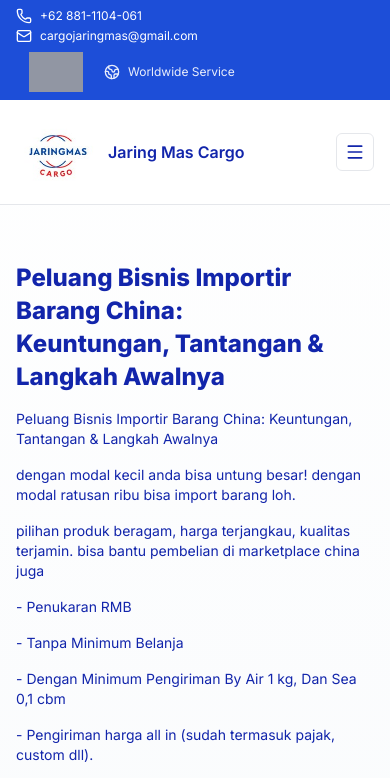
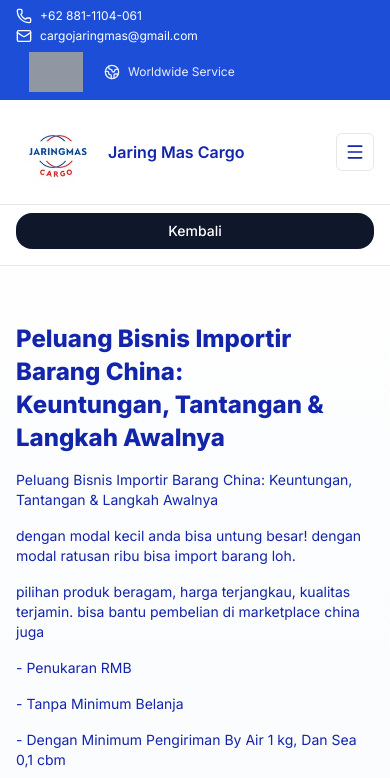
Before and after one commit to alpuketmirah-art/Jaring-Mas-Cargo, a website: page keunggulan peluang.html in a window 390 px wide. Both pictures are taken after a click on the button 355 px from the left and 152 px from the top of the page. Shown: the top 778 px of the page. Drawn offline with nearby package versions, Linux system fonts and the light colour scheme; grey boxes are pictures that could not be loaded.

Commit message:
Update keunggulan peluang.html

```diff
--- a/keunggulan peluang.html
+++ b/keunggulan peluang.html
@@ -74,11 +74,15 @@
         <div class="font-semibold text-slate-900">Jaring Mas Cargo</div>
       </div>
       <!-- CTA -->
-      <a href="index.html"alt="Artikel 1" class="hidden md:inline-flex items-center gap-2 rounded-2xl bg-slate-900 text-white px-4 py-2 text-sm font-medium">Kembali <i data-lucide="arrow-right" class="w-4 h-4"></i></a>
+      <a href="index.html" class="hidden md:inline-flex items-center gap-2 rounded-2xl bg-slate-900 text-white px-4 py-2 text-sm font-medium">Kembali <i data-lucide="arrow-right" class="w-4 h-4"></i></a>
       <!-- Mobile Hamburger -->
       <button id="menu-btn" class="md:hidden inline-flex items-center rounded-md p-2 border">
         <i data-lucide="menu" class="w-5 h-5"></i>
       </button>
+    </div>
+    <!-- Mobile Nav -->
+    <div id="mobile-menu" class="hidden md:hidden flex flex-col gap-2 px-4 pb-4 text-sm bg-white border-t">
+      <a href="index.html" class="mt-2 inline-flex items-center justify-center rounded-2xl bg-slate-900 text-white px-4 py-2 text-sm font-medium">Kembali</a>
     </div>
   </header>
        <!-- Keunggulan Peluang Bisnis Importir Barang China: Keuntungan, Tantangan & Langkah Awalnya -->
```
